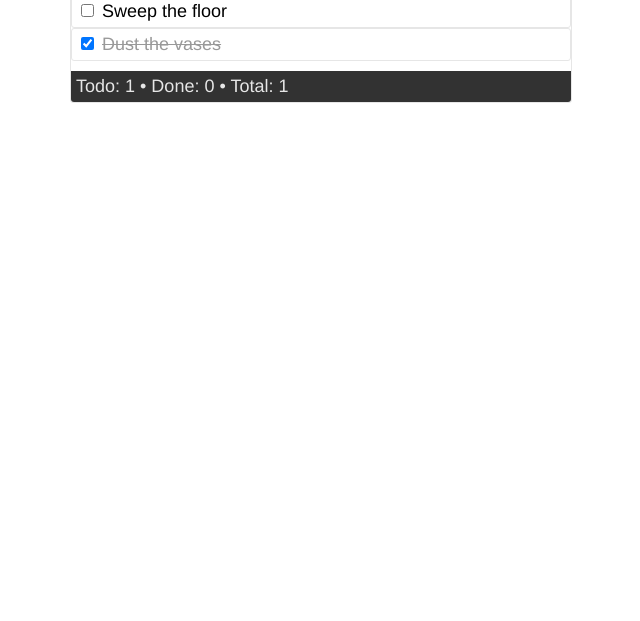
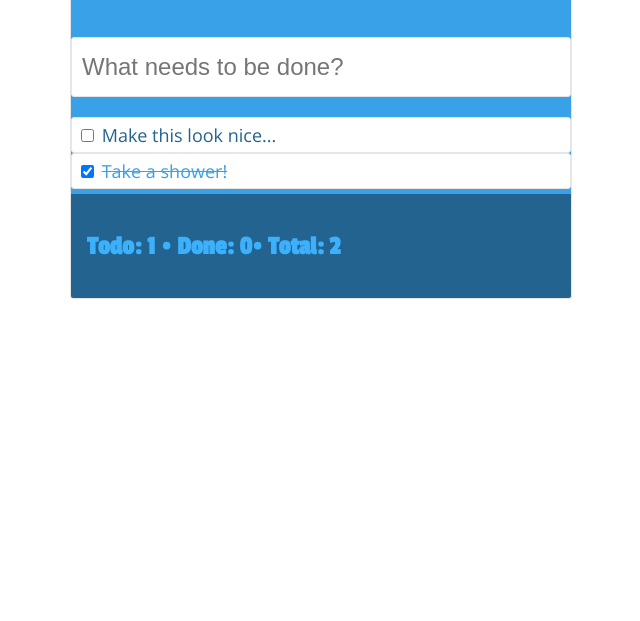
Before and after one commit to boudewijndanser/TodoJS, a plain HTML site: page index.html in a window 1280 px wide. Shown: the part 179-800 px from the top of the page, without its empty margins (319-959 px from the left). Drawn offline with nearby package versions, Linux system fonts and the light colour scheme.

Commit message:
new version

```diff
--- a/index.html
+++ b/index.html
@@ -2,78 +2,8 @@
 <html>
 <head>
   <meta charset="utf-8">
-  <title>TodoList</title>
-  <style>
-    body {
-      font-family: Helvetica, Arial, sans-serif;
-      font-size: 18px;
-    }
-
-    .container {
-      margin: 20px auto;
-      width: 500px;
-      border: 1px solid #e6e6e6;
-      border-radius: 3px;
-    }
-
-    h1 {
-      text-align: center;
-    }
-
-    form {
-      padding: 0 0 20px;
-    }
-
-    input#new-todo {
-      display: block;
-      width: 478px;
-      border-radius: 3px;
-      border: 1px solid #e6e6e6;
-      padding: 10px;
-      font-size: 18px;
-    }
-
-    ul#todolist {
-      list-style: none;
-      margin: 0;
-      padding: 0;
-    }
-
-    ul#todolist li {
-      padding: 5px;
-      border: 1px solid #e6e6e6;
-      border-radius: 3px;
-    }
-
-    ul#todolist li:hover {
-      background-color: #e6e6e6;
-    }
-
-    ul#todolist .todo.completed label {
-      text-decoration: line-through;
-      color: #999;
-    }
-
-    .footer {
-      margin-top: 10px;
-      background: #323232;
-      color: #e6e6e6;
-      padding: 5px;
-      border-bottom-left-radius: 3px;
-      border-bottom-right-radius: 3px;
-    }
-
-    .footer a:link,
-    .footer a:hover,
-    .footer a:visited {
-      color: #e6e6e6;
-      text-decoration: none;
-    }
-
-    .footer a:hover {
-      text-decoration: underline;
-    }
-  </style>
+  <title>TodoList Boudewijn Danser</title>
+  <link rel="stylesheet" type="text/css" href="style.css">
 </head>
 <body>
   <div class="container">
@@ -86,22 +16,43 @@
     <ul id="todolist">
       <li class="todo">
         <input id="todo-1" type="checkbox">
-        <label for="todo-1">Sweep the floor</label>
+        <label for="todo-1">Make this look nice...</label>
       </li>
       <li class="todo completed">
         <input id="todo-2" type="checkbox" checked>
-        <label for="todo-2">Dust the vases</label>
+        <label for="todo-2">Take a shower!</label>
       </li>
     </ul>
     <div class="footer">
-      Todo: <span id="todo-count">1</span> •
-      Done: <span id="completed-count">0</span> •
-      Total: <span id="total-count">1</span>
+      <h2>Todo: <span id="todo-count">1</span> •
+      Done: <span id="completed-count">0</span>•
+      Total: <span id="total-count">1</span></h2>
     </div>
   </div>
 
   <script>
-  	// JavaScript code comes here...
+  // select the element containing the count
+  var totalCount = document.getElementById('total-count');
+
+  // count the number of todo's by their class name
+  var totalTodos = document.getElementsByClassName("todo").length;
+
+  // update the HTML inside the counter element
+  totalCount.innerHTML = totalTodos;
+
+  function toggleDone() {
+  var checkbox = this;
+
+  // check the checked status of the checkbox
+  if (checkbox.checked) {
+    // the "completed" class is set on the parent element, the <li>
+    checkbox.parentElement.className = "todo completed";
+  } else {
+    checkbox.parentElement.className = "todo";
+  }
+
+  updateCounters();
+  }
   </script>
 
 </body>
```
